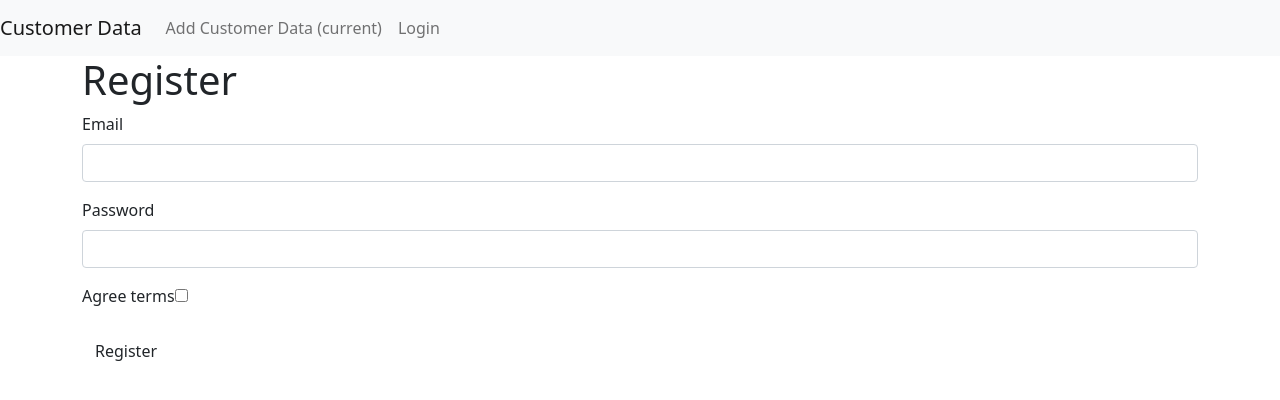
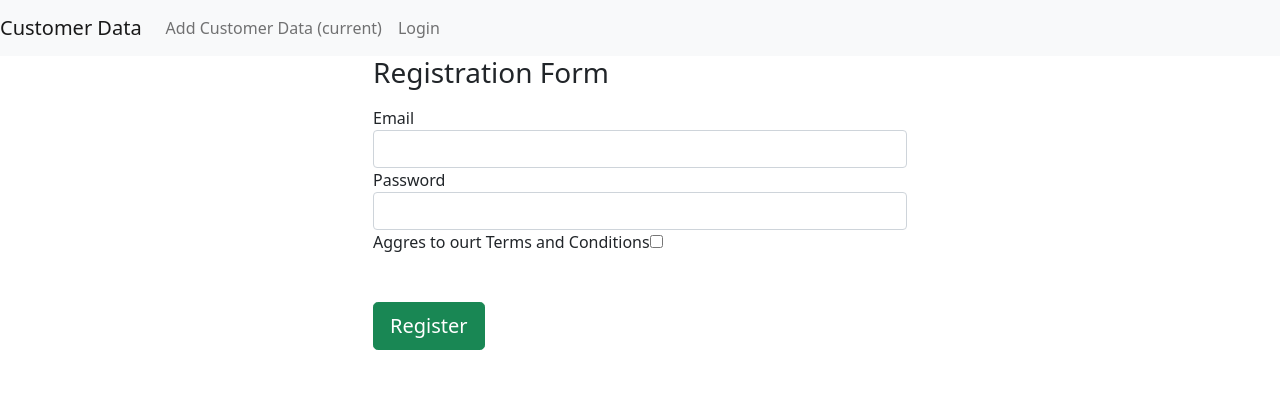
Before and after one commit to 01abhi/CustomerListing, a Symfony app: template templates/registration/register.html.twig in a window 1280 px wide. Shown: the top 400 px of the page. Run offline with Twig, Linux system fonts and the light colour scheme; the template is opened without the code that fills it, so the values that code supplies are empty; form fields are guessed from the names that the template uses; some libraries are stand-ins or nearby versions.

Commit message:
Fixed redirection after registration form

```diff
--- a/src/Security/AppCustomAuthenticator.php
+++ b/src/Security/AppCustomAuthenticator.php
@@ -51,8 +51,8 @@ class AppCustomAuthenticator extends AbstractLoginFormAuthenticator
         }
 
         // For example:
-        //return new RedirectResponse($this->urlGenerator->generate('some_route'));
-        throw new \Exception('TODO: provide a valid redirect inside '.__FILE__);
+        return new RedirectResponse($this->urlGenerator->generate('app_login'));
+        //throw new \Exception('TODO: provide a valid redirect inside '.__FILE__);
     }
 
     protected function getLoginUrl(Request $request): string
--- a/templates/registration/register.html.twig
+++ b/templates/registration/register.html.twig
@@ -3,15 +3,32 @@
 {% block title %}Register{% endblock %}
 
 {% block body %}
-    <h1>Register</h1>
+<div class="container">
+    <div class="row">
 
-    {{ form_start(registrationForm) }}
-        {{ form_row(registrationForm.email) }}
-        {{ form_row(registrationForm.plainPassword, {
-            label: 'Password'
-        }) }}
-        {{ form_row(registrationForm.agreeTerms) }}
 
-        <button type="submit" class="btn">Register</button>
-    {{ form_end(registrationForm) }}
+        <div class="col-md-6 offset-md-3">
+            <h1 class="h3 mb-3 font-weight-normal">Registration Form</h1>
+
+            {{ form_start(registrationForm) }}
+                <div class="form-group">
+                    {{ form_label(registrationForm.email, 'Email', {'label_attr':{'class':'foo'}}) }}
+                    {{ form_widget(registrationForm.email,{'attr':{'class':'form-control'}})}}
+
+                </div>
+                <div class="form-group">
+                    {{ form_label(registrationForm.plainPassword, 'Password', {'label_attr':{'class':'foo'}}) }}
+                    {{ form_widget(registrationForm.plainPassword,{'attr':{'class':'form-control'}})}}
+                </div>
+                <div class="form-group">
+
+                    {{ form_row(registrationForm.agreeTerms, {label: 'Aggres to ourt Terms and Conditions '})}}
+                </div>
+                <div class="form-group">
+                    <button class="mt-md-4 btn btn-lg btn-success" type="submit">Register</button>
+                </div>
+            {{ form_end(registrationForm) }}
+        </div>
+    </div>
+</div>
 {% endblock %}
```
Also changed, not shown: templates/security/login.html.twig (+11 -3 lines).
